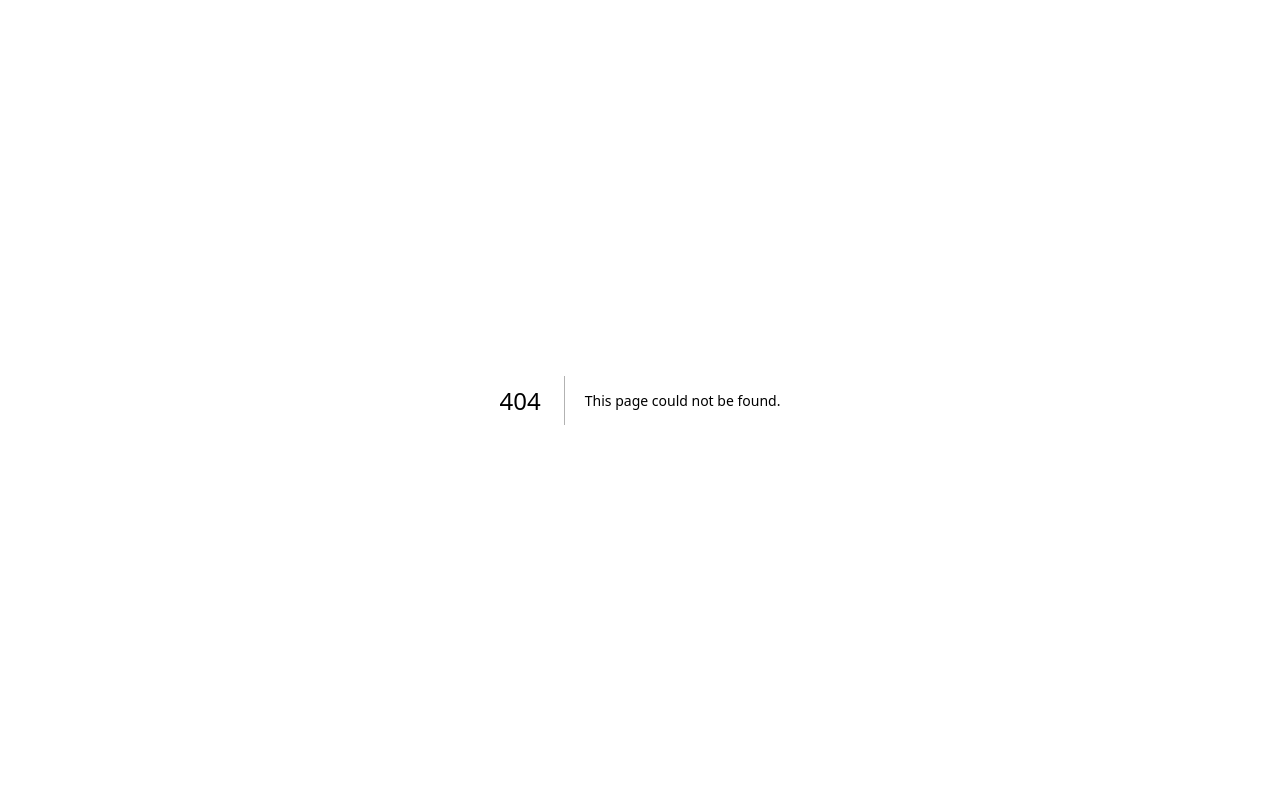
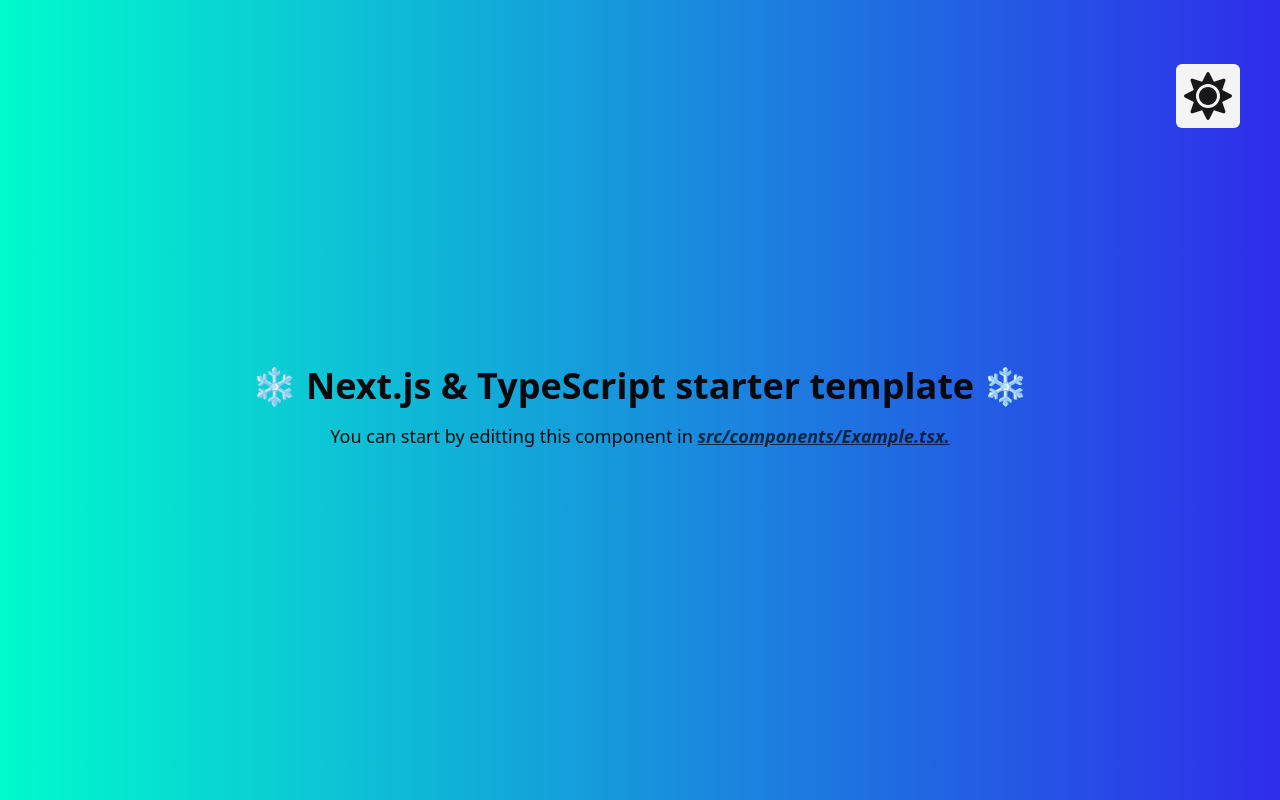
Before and after one commit to Gustavo-Brun/Next_Template, a Next.js app: page /route in a window 1280 px wide. Before the commit this address had no page. Built offline with nearby package versions, Linux system fonts and the light colour scheme.

Commit message:
feat: add example route

```diff
--- /dev/null
+++ b/src/app/route/page.tsx
@@ -0,0 +1,9 @@
+import { Example } from "@/components/Example";
+
+export default function HomeNewRoute(): JSX.Element {
+  return (
+    <main>
+      <Example />
+    </main>
+  );
+}
```
